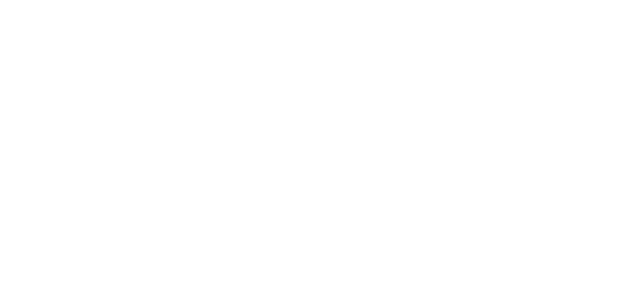
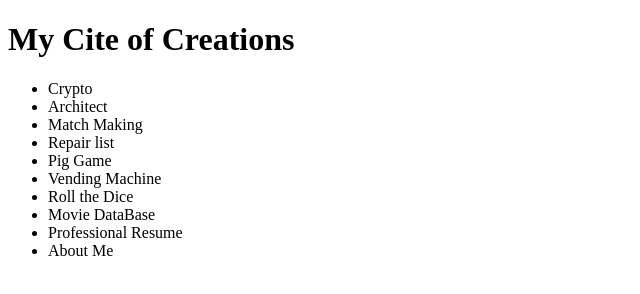
Before and after one commit to deangallant/Portfolio, a plain HTML site: page index.html in a window 1280 px wide. Shown: the whole page, without its empty margins (0-640 px from the left). Drawn offline with Linux system fonts and the light colour scheme.

Commit message:
create base html framework

```diff
--- a/index.html
+++ b/index.html
@@ -9,6 +9,34 @@
   <script defer src="app.js"></script>
 </head>
 <body>
+  <header>
+    <h1>My Cite of Creations</h1>
+  </header>
+
+
+  <nav>
+      <div>
+        <ul>
+          <li>Crypto</li>
+          <li>Architect</li>
+          <li>Match Making</li>
+          <li>Repair list</li>
+          <li>Pig Game</li>
+          <li>Vending Machine</li>
+          <li>Roll the Dice</li>
+          <li>Movie DataBase</li>
+          <li>Professional Resume</li>
+          <li>About Me</li>
+        </ul>
+      </div>
+  </nav>
+
+  <section></section>
+
+
+  <footer></footer>
+
+
 
 </body>
 </html>
```
